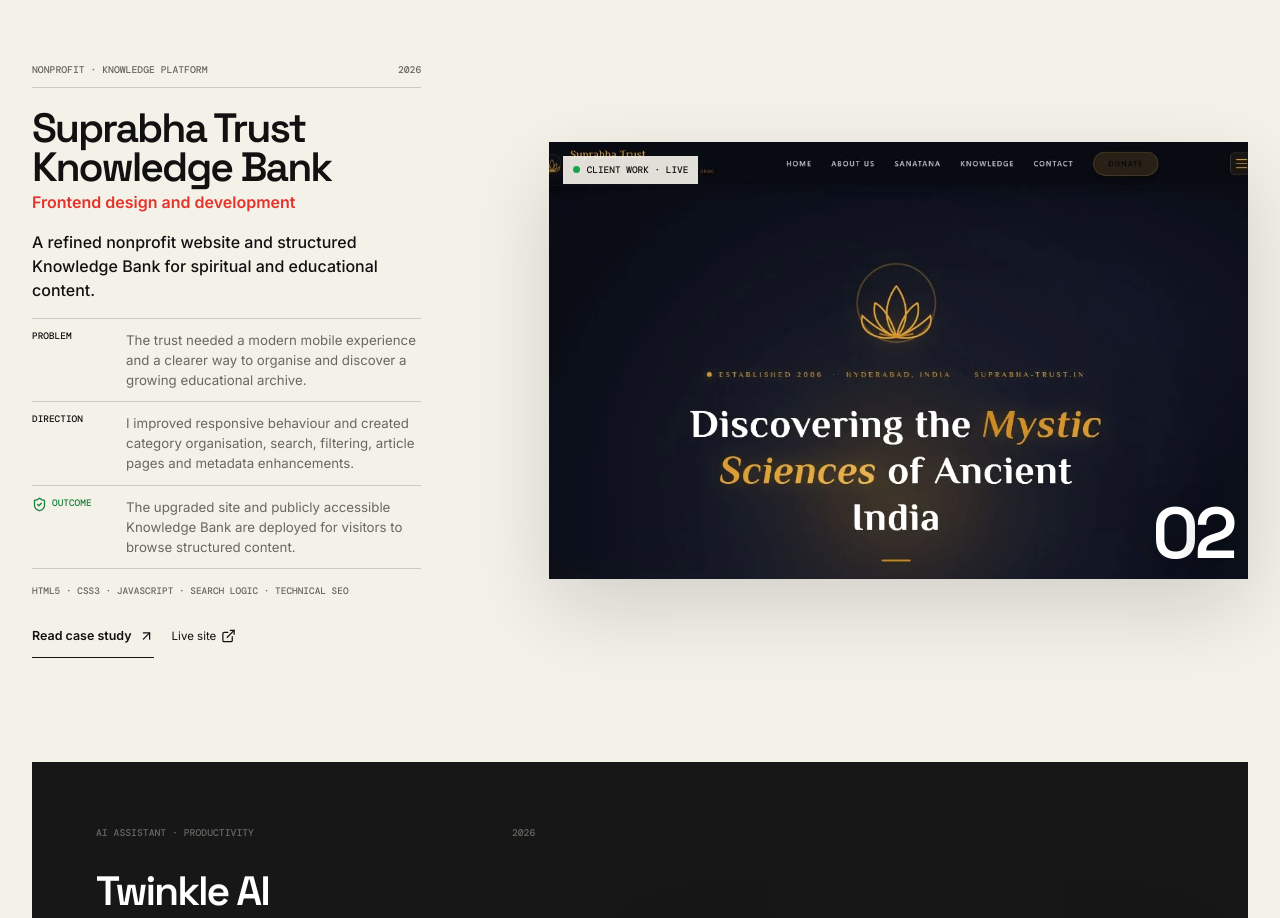
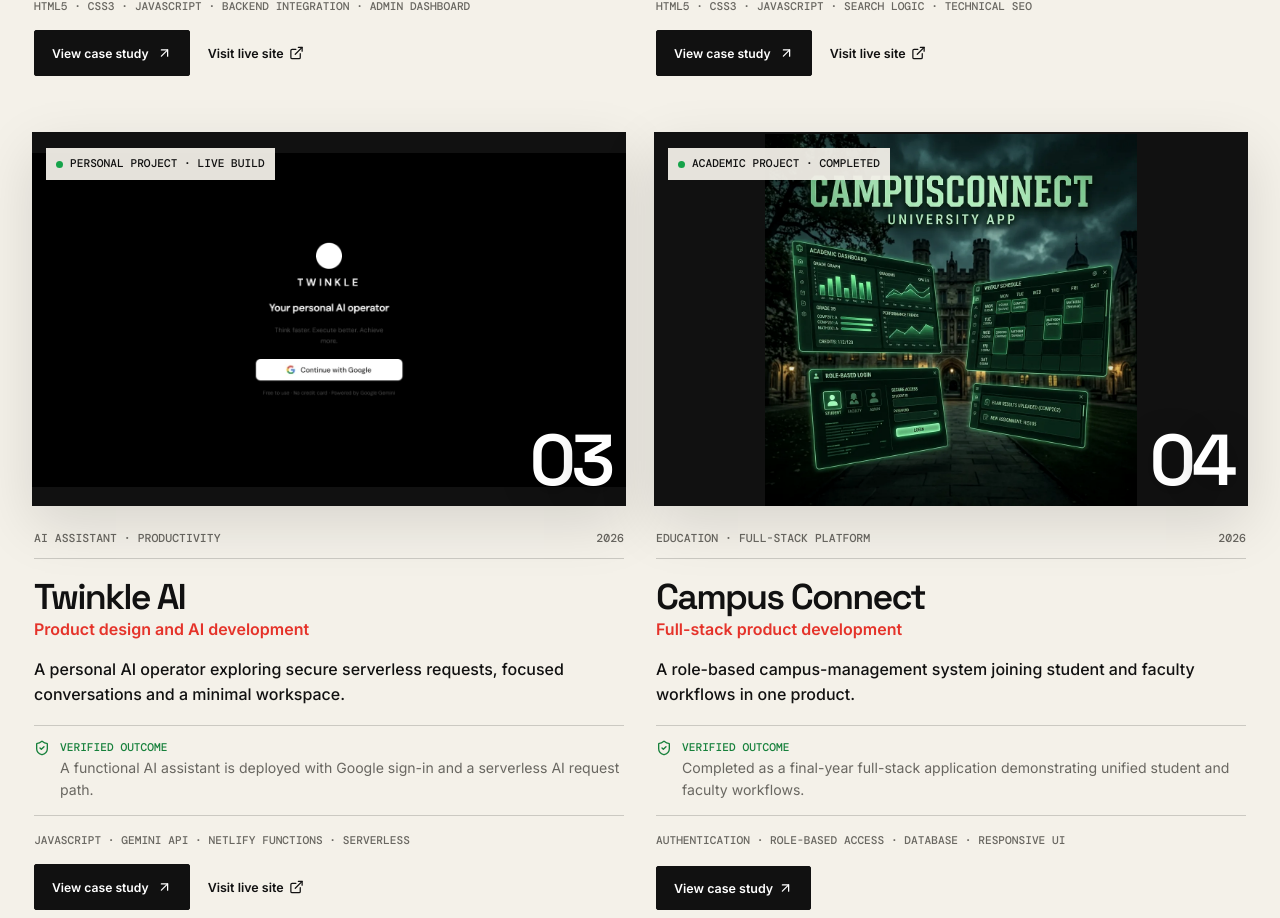
Before and after one commit to gmanisandeep/Portfolio, a React (Vite) app: page / in a window 1280 px wide. Shown: the part 1860-2778 px from the top of the page. Built offline with nearby package versions, Linux system fonts and the light colour scheme.

Commit message:
Refine work section and project proof

```diff
--- a/src/App.jsx
+++ b/src/App.jsx
@@ -1,6 +1,6 @@
 import { useEffect, useMemo, useState } from 'react';
 import {
-  ArrowDown, ArrowLeft, ArrowUp, ArrowUpRight, CheckCircle2, Clock3, Download,
+  ArrowDown, ArrowLeft, ArrowUp, ArrowUpRight, Clock3, Download,
   ExternalLink, Mail, MapPin, Menu,
   MessageCircle, ShieldCheck, X,
 } from 'lucide-react';
@@ -100,7 +100,7 @@
   ['06', 'UI/UX & redesign', 'Structure, visual direction and responsive refinement for products that feel dated.', 'From ₹8k'],
 ];
 
-const sections = ['Work', 'Services', 'Process', 'Experience', 'About', 'Contact'];
+const sections = ['Work', 'Services', 'About', 'Contact'];
 const process = ['Discovery', 'Strategy', 'Structure', 'Visual direction', 'Development', 'Testing', 'Launch', 'Improvement'];
 const skillGroups = [
   ['Frontend', ['HTML', 'CSS', 'JavaScript', 'React', 'Responsive design']],
@@ -197,14 +197,22 @@
 }
 
 function ProjectCard({ project, index }) {
-  return <article className={`project project-${project.slug} project-layout-${index + 1}`}>
+  return <article className={`project project-${project.slug}`}>
     <div className="project-media"><ProjectMedia project={project} eager={index === 0} /><p className="project-proof"><i /> {project.type} · {project.status}</p><span className="project-index">0{index + 1}</span></div>
     <div className="project-copy"><div className="project-meta"><span>{project.category}</span><span>{project.year}</span></div><h3>{project.title}</h3><p className="contribution">{project.contribution}</p>
       <p className="project-summary">{project.summary}</p>
-      <div className="project-story"><p><strong>Problem</strong>{project.problem}</p><p><strong>Direction</strong>{project.solution}</p><p className="verified"><strong><ShieldCheck size={15} /> Outcome</strong>{project.outcome}</p></div>
+      <p className="project-outcome"><ShieldCheck size={16} /><span><strong>Verified outcome</strong>{project.outcome}</span></p>
       <div className="tech-line">{project.tech.join(' · ')}</div>
-      <div className="project-links"><a className="arrow-link" href={`/work/${project.slug}`}>Read case study <ArrowUpRight /></a>{project.url && <a href={project.url} target="_blank" rel="noreferrer">Live site <ExternalLink /></a>}</div>
+      <div className="project-links"><a className="button button-dark" href={`/work/${project.slug}`}>View case study <ArrowUpRight /></a>{project.url && <a href={project.url} target="_blank" rel="noreferrer">Visit live site <ExternalLink /></a>}</div>
     </div>
+  </article>;
+}
+
+function EvidenceCard({ project }) {
+  return <article className="evidence-card">
+    <div className="evidence-thumb"><ProjectMedia project={project} /></div>
+    <p>{project.type} · {project.status}</p><h3>{project.title}</h3><strong>{project.contribution}</strong>
+    <div><a href={`/work/${project.slug}`}>Case study <ArrowUpRight /></a>{project.url && <a href={project.url} target="_blank" rel="noreferrer">Live site <ExternalLink /></a>}</div>
   </article>;
 }
 
@@ -252,7 +260,7 @@
 
 function HomePage() {
   const initialHash = useMemo(() => window.location.hash.slice(1), []);
-  usePageMeta('Mani Sandeep — Web Developer & AI Builder', 'Portfolio of Mani Sandeep, a Hyderabad-based web developer and AI builder creating responsive websites and practical digital products.');
+  usePageMeta('Mani Sandeep — Creative Web Developer & AI Builder', 'Hyderabad-based creative developer building responsive websites, AI-powered products and visually distinctive digital experiences.');
   useEffect(() => {
     if (!initialHash) return;
     requestAnimationFrame(() => document.getElementById(initialHash)?.scrollIntoView());
@@ -260,15 +268,15 @@
   return <><ScrollProgress /><a className="skip-link" href="#main">Skip to content</a><Header /><main id="main">
     <section id="top" className="hero"><div className="hero-grid shell">
       <div className="hero-kicker"><span>Hyderabad / India</span><span>Available for selected projects</span></div>
-      <h1>Digital products with <em>clarity, speed</em> and purpose.</h1>
-      <div className="hero-side"><p>I’m Mani Sandeep—a web developer and AI builder turning practical ideas into responsive, deployed products.</p><div className="hero-actions"><a className="button button-red" href="#work">View Selected Work <ArrowDown size={17} /></a><a className="text-button" href="#contact">Start a Project <ArrowUpRight size={17} /></a></div></div>
+      <h1>Digital products that <em>look sharp</em> and work hard.</h1>
+      <div className="hero-side"><p>Creative web developer and AI builder based in Hyderabad. I design and develop responsive websites, digital products and intelligent interfaces.</p><div className="hero-actions"><a className="button button-red" href="#work">View Selected Work <ArrowDown size={17} /></a><a className="text-button" href="#contact">Start a Project <ArrowUpRight size={17} /></a></div></div>
       <div className="hero-composition" aria-hidden="true"><div className="composition-panel panel-one"><span>WEB / 01</span><strong>Build for clarity.</strong></div><div className="composition-panel panel-two"><span>AI / 02</span><strong>Design for use.</strong></div><div className="composition-rule" /></div>
-      <div className="hero-footer"><p><i /> Freelance · Internships · Junior roles · Collaborations</p><p>Scroll to explore <ArrowDown size={15} /></p></div>
+      <div className="hero-footer"><p><i /> Client websites shipped · AI products in development · Available globally</p><p>Scroll to explore <ArrowDown size={15} /></p></div>
     </div></section>
 
     <aside className="proof-strip"><div className="shell"><span>2 live client websites</span><span>Design → Development → Deployment</span><span>Full-stack + frontend</span><span>Working globally from Hyderabad</span></div></aside>
 
-    <section id="work" className="work-section"><div className="shell"><SectionIntro index="01" label="Selected work" title="Proof before promises." text="Live client platforms, completed academic work and personal products—labelled clearly and explained through decisions, not inflated metrics."/><div className="projects-list">{projects.map((project, index) => <ProjectCard key={project.slug} project={project} index={index} />)}</div></div></section>
+    <section id="work" className="work-section"><div className="shell"><SectionIntro index="01" label="Selected work" title="Work you can inspect." text="Real interfaces, exact responsibilities and honest project status—so you can see what I designed, built and shipped."/><div className="projects-list">{projects.map((project, index) => <ProjectCard key={project.slug} project={project} index={index} />)}</div><div className="section-cta"><p>Planning something with similar ambition?</p><a className="button button-red" href="#contact">Discuss a similar project <ArrowUpRight /></a></div></div></section>
 
     <section id="services" className="services-section"><div className="shell"><SectionIntro index="02" label="Capabilities" light title="From first idea to a working digital product." text="Services are structured around outcomes, with design and development handled as one connected process."/><div className="service-rows">{serviceRows.map(([number, name, copy, price]) => <a href="#contact" className="service-row" key={number}><span>{number}</span><h3>{name}</h3><p>{copy}</p><strong>{price}</strong><ArrowUpRight /></a>)}</div><p className="pricing-disclaimer">Final pricing depends on scope, pages, integrations, content and delivery timeline.</p></div></section>
 
@@ -280,7 +288,7 @@
 
     <section id="about" className="about-section"><div className="shell about-grid"><div><p className="folio">06 / About</p><h2>Design sense.<br/>Technical depth.<br/><em>Business awareness.</em></h2></div><div className="about-copy"><p>I’m Gouda Mani Sandeep, a Computer Science graduate based in Hyderabad. My work sits between web development, AI, product thinking, branding and creative technology.</p><p>I move across structure, interface, implementation and deployment. That range helps protect the original idea while making the final product useful, responsive and clear.</p><p>I’m open to freelance projects, internships, junior roles and thoughtful collaborations.</p><div className="about-actions"><a className="button button-dark" href="/Mani-Sandeep-Resume.pdf" download>Download Résumé <Download size={17} /></a><a className="arrow-link" href="https://github.com/gmanisandeep" target="_blank" rel="noreferrer"><GithubLogo /> GitHub <ExternalLink /></a></div></div></div></section>
 
-    <section className="evidence-section"><div className="shell evidence-grid"><p className="folio">07 / Evidence</p><div><h2>Trust should be inspectable.</h2><p>The strongest claims here link to deployed work or describe completed deliverables. Professional references can be shared after permission is confirmed.</p><ul><li><CheckCircle2 /> Live client websites linked directly</li><li><CheckCircle2 /> Contribution and project status labelled</li><li><CheckCircle2 /> Case studies explain constraints and decisions</li></ul></div></div></section>
+    <section id="evidence" className="evidence-section"><div className="shell"><div className="evidence-heading"><p className="folio">07 / Evidence</p><div><h2>Trust should be inspectable.</h2><p>Three working examples with a clear role, current status and a direct route to the proof.</p></div></div><div className="evidence-cards">{projects.slice(0, 3).map(project => <EvidenceCard key={project.slug} project={project} />)}</div></div></section>
 
     <section id="contact" className="contact-section"><div className="shell"><SectionIntro index="08" label="Contact" light title="Have a project, role, or idea worth building?" text="Share the essentials. I’m available daily from 10 AM to 11 PM IST and usually respond within one working day."/><div className="contact-grid"><div className="contact-direct"><a href="https://wa.me/919398116740?text=Hi%20Mani%2C%20I%27d%20like%20to%20discuss%20a%20project." target="_blank" rel="noreferrer"><MessageCircle /> WhatsApp<span>+91 93981 16740</span></a><a href="mailto:gmanisandeep@gmail.com"><Mail /> Email<span>gmanisandeep@gmail.com</span></a><p><Clock3 /> 10 AM—11 PM IST daily</p><p><MapPin /> Hyderabad · Working globally</p></div><ContactForm /></div></div></section>
   </main><Footer /><a className="mobile-contact" href="#contact">Start a Project <ArrowUpRight /></a></>;
--- a/src/index.css
+++ b/src/index.css
@@ -7,6 +7,7 @@
 a { color:inherit; }
 button,input,select,textarea { font:inherit; }
 button,a { -webkit-tap-highlight-color:transparent; }
+:where(a,button):focus-visible { outline:2px solid var(--red); outline-offset:4px; }
 img { display:block; max-width:100%; }
 ::selection { background:var(--red); color:#fff; }
 .shell { width:min(1440px,calc(100% - 64px)); margin-inline:auto; }
@@ -14,7 +15,7 @@
 .skip-link:focus { top:16px; }
 .scroll-track { position:fixed; z-index:1400; inset:0 0 auto; height:3px; }
 .scroll-track i { display:block; width:100%; height:100%; transform-origin:left; background:var(--red); }
-.folio { margin:0; color:var(--red); font:500 .72rem DM Mono,monospace; letter-spacing:.08em; text-transform:uppercase; }
+.folio { margin:0; color:var(--red); font:500 clamp(.75rem,.72rem + .12vw,.875rem)/1.5 DM Mono,monospace; letter-spacing:.08em; text-transform:uppercase; }
 
 .site-header { position:fixed; z-index:1000; inset:14px 0 auto; transition:transform .3s; }
 .nav-shell { width:min(1440px,calc(100% - 48px)); min-height:62px; margin:auto; padding:8px 10px 8px 18px; display:flex; align-items:center; justify-content:space-between; border:1px solid transparent; }
@@ -25,7 +26,7 @@
 .brand-name { position:absolute; left:49px; width:115px; opacity:0; transform:translateX(-7px); pointer-events:none; font-size:.78rem; font-weight:600; white-space:nowrap; transition:opacity .25s,transform .25s; }
 .brand:is(:hover,:focus-visible) .brand-name { opacity:1; transform:none; }
 .nav-shell>nav { display:flex; align-items:center; gap:22px; }
-.nav-shell>nav a { position:relative; min-height:36px; display:flex; align-items:center; gap:5px; color:#42413e; text-decoration:none; font-size:.74rem; font-weight:600; }
+.nav-shell>nav a { position:relative; min-height:36px; display:flex; align-items:center; gap:5px; color:#42413e; text-decoration:none; font-size:.78rem; font-weight:600; }
 .nav-shell>nav a:not(.button)::after { content:""; position:absolute; left:0; right:0; bottom:1px; height:2px; background:var(--red); transform:scaleX(0); transform-origin:left; transition:transform .25s; }
 .nav-shell>nav a:is(:hover,:focus-visible,.is-active)::after { transform:scaleX(1); }
 .nav-shell>nav a.is-active { color:var(--ink); }
@@ -70,38 +71,32 @@
 .section-intro h2 { margin:0; max-width:800px; font:600 clamp(2.7rem,5.1vw,5.5rem)/.94 Space Grotesk,sans-serif; letter-spacing:-.055em; }
 .intro-copy { margin:5px 0 0; color:var(--muted); line-height:1.58; }
 .intro-light h2,.intro-light .intro-copy { color:#fff; }
-.projects-list { display:flex; flex-direction:column; gap:104px; }
-.project { display:grid; grid-template-columns:repeat(12,minmax(0,1fr)); gap:24px; align-items:center; }
-.project-media { grid-column:1/8; aspect-ratio:16/10; position:relative; overflow:hidden; background:var(--ink); box-shadow:var(--shadow); }
-.project-media img { width:100%; height:100%; object-fit:cover; filter:saturate(.84) contrast(1.03); transition:transform .65s var(--ease),filter .5s; }
+.projects-list { display:grid; grid-template-columns:repeat(2,minmax(0,1fr)); gap:56px 28px; }
+.project { min-width:0; display:flex; flex-direction:column; border-top:2px solid var(--ink); }
+.project-media { aspect-ratio:16/10; position:relative; overflow:hidden; background:var(--ink); box-shadow:0 18px 55px rgba(0,0,0,.12); }
+.project-media img { width:100%; height:100%; object-fit:contain; filter:saturate(.9) contrast(1.02); transition:transform .65s var(--ease),filter .5s; }
 .project:hover img { transform:scale(1.018); filter:saturate(1); }
-.project-copy { grid-column:9/-1; }
-.project:nth-child(even) .project-media { grid-column:6/-1; order:2; }
-.project:nth-child(even) .project-copy { grid-column:1/5; order:1; }
-.project-layout-1 .project-media { aspect-ratio:1.35; }
-.project-layout-3 { padding:64px; color:#fff; background:var(--charcoal); }
-.project-layout-3 .project-media { grid-column:7/-1; order:2; }
-.project-layout-3 .project-copy { grid-column:1/6; order:1; }
-.project-layout-3 .project-story p,.project-layout-3 .tech-line { color:#bcbab6; border-color:var(--line-dark); }
-.project-layout-3 .project-story strong,.project-layout-3 .project-summary { color:#fff; }
-.project-layout-3 .arrow-link { color:#fff; }
+.project-copy { flex:1; display:flex; flex-direction:column; padding:24px 2px 0; }
 .project-monogram { height:100%; display:flex; flex-direction:column; align-items:center; justify-content:center; color:#fff; background:linear-gradient(135deg,#1b1b1b,#070707); font:700 clamp(5rem,12vw,11rem)/1 Space Grotesk; letter-spacing:-.08em; }
 .project-monogram span { margin-top:15px; color:#aaa; font:500 .62rem DM Mono,monospace; letter-spacing:.12em; text-transform:uppercase; }
-.project-proof { position:absolute; left:14px; top:14px; z-index:2; display:flex; align-items:center; gap:7px; margin:0; padding:8px 10px; background:rgba(244,241,233,.92); color:var(--ink); font:500 .59rem DM Mono,monospace; text-transform:uppercase; }
+.project-proof { position:absolute; left:14px; top:14px; z-index:2; display:flex; align-items:center; gap:7px; margin:0; padding:8px 10px; background:rgba(244,241,233,.94); color:var(--ink); font:500 .7rem/1.4 DM Mono,monospace; text-transform:uppercase; }
 .project-proof i { width:7px; height:7px; border-radius:50%; background:#16a34a; }
 .project-status-in-progress .project-proof i { background:#f59e0b; }
 .project-index { position:absolute; right:15px; bottom:0; color:#fff; font:600 4.5rem Space Grotesk; letter-spacing:-.06em; text-shadow:0 5px 30px rgba(0,0,0,.35); }
-.project-meta { display:flex; justify-content:space-between; gap:12px; padding-bottom:11px; border-bottom:1px solid var(--line); color:var(--muted); font:500 .61rem DM Mono,monospace; text-transform:uppercase; }
-.project-copy h3 { margin:21px 0 5px; font:600 clamp(2rem,3.2vw,3.25rem)/.95 Space Grotesk; letter-spacing:-.05em; }
+.project-meta { display:flex; justify-content:space-between; gap:12px; padding-bottom:11px; border-bottom:1px solid var(--line); color:var(--muted); font:500 .72rem/1.5 DM Mono,monospace; text-transform:uppercase; }
+.project-copy h3 { margin:21px 0 5px; font:600 clamp(2rem,2.8vw,3rem)/.95 Space Grotesk; letter-spacing:-.05em; }
 .contribution { margin:0 0 18px; color:var(--red); font-weight:600; }
-.project-summary { margin:0 0 16px; font-weight:500; line-height:1.5; }
-.project-story p { display:grid; grid-template-columns:82px 1fr; gap:12px; margin:0; padding:11px 0; border-top:1px solid var(--line); color:var(--muted); font-size:.83rem; line-height:1.52; }
-.project-story strong { color:var(--ink); font:500 .59rem DM Mono,monospace; text-transform:uppercase; }
-.project-story .verified strong { display:flex; align-items:flex-start; gap:5px; color:#16803b; }
-.tech-line { padding:15px 0; border-top:1px solid var(--line); color:var(--muted); font:500 .59rem/1.65 DM Mono,monospace; text-transform:uppercase; }
-.project-links { display:flex; align-items:center; flex-wrap:wrap; gap:18px; }
-.project-links>a:last-child { display:inline-flex; align-items:center; gap:5px; font-size:.72rem; text-decoration:none; }
+.project-summary { margin:0 0 18px; font-weight:500; line-height:1.58; }
+.project-outcome { display:flex; gap:10px; margin:0; padding:14px 0; border-top:1px solid var(--line); color:var(--muted); font-size:.88rem; line-height:1.55; }
+.project-outcome>svg { flex:none; color:#16803b; }
+.project-outcome span { display:flex; flex-direction:column; gap:3px; }
+.project-outcome strong { color:#16803b; font:500 .7rem DM Mono,monospace; text-transform:uppercase; }
+.tech-line { padding:15px 0; border-top:1px solid var(--line); color:var(--muted); font:500 .7rem/1.65 DM Mono,monospace; text-transform:uppercase; }
+.project-links { margin-top:auto; display:flex; align-items:center; flex-wrap:wrap; gap:18px; }
+.project-links>a:last-child { min-height:44px; display:inline-flex; align-items:center; gap:5px; font-size:.78rem; font-weight:600; text-decoration:none; }
 .project-links svg { width:15px; }
+.section-cta { margin-top:76px; padding-top:25px; border-top:1px solid var(--ink); display:flex; align-items:center; justify-content:space-between; gap:24px; }
+.section-cta p { margin:0; font:600 clamp(1.45rem,2.5vw,2.35rem) Space Grotesk,sans-serif; }
 
 .services-section,.skills-section,.contact-section { padding:112px 0; background:var(--charcoal); color:#fff; }
 .service-rows { border-top:1px solid var(--line-dark); }
@@ -135,20 +130,29 @@
 .skill-map h3 { margin:60px 0 27px; font:600 1.6rem Space Grotesk; }
 .skill-map ul { list-style:none; padding:0; margin:0; }
 .skill-map li { padding:7px 0; border-top:1px solid var(--line-dark); color:#aaa; font-size:.82rem; }
+.about-section { padding-bottom:clamp(5rem,8vw,8rem); }
 .about-grid { display:grid; grid-template-columns:7fr 5fr; gap:74px; }
 .about-grid h2 { margin:23px 0 0; font:600 clamp(3.3rem,6.5vw,7rem)/.88 Space Grotesk; letter-spacing:-.07em; }
 .about-grid h2 em { color:var(--red); font-style:normal; }
 .about-copy { align-self:end; }
 .about-copy>p { color:var(--muted); font-size:1rem; line-height:1.58; }
 .about-actions { display:flex; align-items:center; flex-wrap:wrap; gap:24px; margin-top:30px; }
-.evidence-section { padding:84px 0; color:#fff; background:var(--red); }
+.evidence-section { margin-top:0; padding:84px 0 92px; color:#fff; background:var(--red); }
 .evidence-section .folio { color:#fff; }
-.evidence-grid { display:grid; grid-template-columns:3fr 9fr; gap:24px; }
-.evidence-grid h2 { max-width:950px; margin:0 0 20px; font:600 clamp(3rem,6vw,6.8rem)/.9 Space Grotesk; letter-spacing:-.06em; }
-.evidence-grid>div>p { max-width:690px; font-size:1rem; line-height:1.55; }
-.evidence-grid ul { list-style:none; padding:20px 0 0; margin:30px 0 0; border-top:1px solid rgba(255,255,255,.45); display:grid; grid-template-columns:repeat(3,1fr); gap:20px; }
-.evidence-grid li { display:flex; gap:9px; align-items:flex-start; font-size:.8rem; }
-.evidence-grid svg { width:17px; flex:none; }
+.evidence-heading { display:grid; grid-template-columns:3fr 9fr; gap:24px; margin-bottom:44px; }
+.evidence-heading h2 { max-width:950px; margin:0 0 20px; font:600 clamp(3rem,6vw,6.8rem)/.9 Space Grotesk; letter-spacing:-.06em; }
+.evidence-heading>div>p { max-width:690px; margin:0; font-size:1rem; line-height:1.6; }
+.evidence-cards { display:grid; grid-template-columns:repeat(3,minmax(0,1fr)); gap:16px; }
+.evidence-card { min-width:0; padding:14px 14px 18px; background:#fff; color:var(--ink); }
+.evidence-thumb { aspect-ratio:16/10; overflow:hidden; background:var(--ink); }
+.evidence-thumb img { width:100%; height:100%; object-fit:contain; }
+.evidence-card>p { margin:16px 0 7px; color:var(--red); font:500 .7rem/1.5 DM Mono,monospace; text-transform:uppercase; }
+.evidence-card h3 { margin:0 0 6px; font:600 clamp(1.4rem,2.2vw,2rem)/1 Space Grotesk,sans-serif; letter-spacing:-.035em; }
+.evidence-card>strong { display:block; color:var(--muted); font-size:.86rem; line-height:1.5; }
+.evidence-card>div:last-child { display:flex; gap:18px; flex-wrap:wrap; margin-top:18px; padding-top:13px; border-top:1px solid var(--line); }
+.evidence-card a { min-height:36px; display:inline-flex; align-items:center; gap:5px; font-size:.75rem; font-weight:600; text-decoration:none; }
+.evidence-card a:first-child { border-bottom:1px solid currentColor; }
+.evidence-card svg { width:14px; }
 .contact-grid { display:grid; grid-template-columns:4fr 8fr; gap:72px; }
 .contact-direct { display:flex; flex-direction:column; align-items:flex-start; gap:18px; }
 .contact-direct a,.contact-direct p { display:grid; grid-template-columns:24px 1fr; gap:10px; margin:0; color:#aaa; text-decoration:none; font-size:.8rem; }
@@ -252,9 +256,7 @@
   .proof-strip .shell { grid-template-columns:1fr 1fr; padding-block:18px; }
   .section-intro { grid-template-columns:2fr 7fr; }
   .section-intro .intro-copy { grid-column:2; }
-  .project-layout-3 { padding:42px; }
-  .project-media,.project:nth-child(even) .project-media,.project-layout-3 .project-media { grid-column:1/8; order:1; }
-  .project-copy,.project:nth-child(even) .project-copy,.project-layout-3 .project-copy { grid-column:8/-1; order:2; }
+  .projects-list { gap:44px 22px; }
   .service-row { grid-template-columns:.7fr 3fr 4fr 1.5fr auto; }
   .skill-map { grid-template-columns:1fr 1fr; }
   .contact-grid { grid-template-columns:1fr; }
@@ -283,14 +285,11 @@
   section[id] { scroll-margin-top:88px; }
   .section-intro { display:block; margin-bottom:42px; }
   .section-intro h2 { margin:19px 0; font-size:clamp(2.7rem,12.5vw,4.1rem); }
-  .projects-list { gap:70px; }
-  .project,.project-layout-3 { display:flex; flex-direction:column; padding:0; background:transparent; color:var(--ink); }
-  .project-media,.project:nth-child(even) .project-media,.project-layout-3 .project-media { order:1; width:100%; min-height:260px; aspect-ratio:4/3; }
-  .project-copy,.project:nth-child(even) .project-copy,.project-layout-3 .project-copy { order:2; width:100%; }
-  .project-layout-3 .project-story p,.project-layout-3 .tech-line { color:var(--muted); border-color:var(--line); }
-  .project-layout-3 .project-story strong,.project-layout-3 .project-summary,.project-layout-3 .arrow-link { color:var(--ink); }
+  .projects-list { grid-template-columns:1fr; gap:64px; }
+  .project-media { width:100%; min-height:0; aspect-ratio:4/3; }
+  .project-copy { width:100%; padding-top:20px; }
   .project-copy h3 { font-size:2.35rem; }
-  .project-story p { grid-template-columns:1fr; gap:4px; }
+  .section-cta { margin-top:58px; align-items:flex-start; flex-direction:column; }
   .service-row { grid-template-columns:42px 1fr auto; gap:11px; padding:18px 0; }
   .service-row h3 { font-size:1.4rem; }
   .service-row p { grid-column:2/-1; }
@@ -307,9 +306,9 @@
   .skill-map h3 { margin:32px 0 18px; }
   .about-grid { grid-template-columns:1fr; gap:42px; }
   .about-grid h2 { font-size:clamp(3rem,13.5vw,4.8rem); }
-  .evidence-grid { grid-template-columns:1fr; }
-  .evidence-grid h2 { font-size:3.4rem; }
-  .evidence-grid ul { grid-template-columns:1fr; }
+  .evidence-heading { grid-template-columns:1fr; margin-bottom:34px; }
+  .evidence-heading h2 { font-size:3.4rem; }
+  .evidence-cards { grid-template-columns:1fr; gap:14px; }
   .field-row { grid-template-columns:1fr; }
   .form-footer { align-items:flex-start; flex-direction:column; }
   .contact-form { padding:19px; }
```
Also changed, not shown: index.html (+6 -6 lines).
